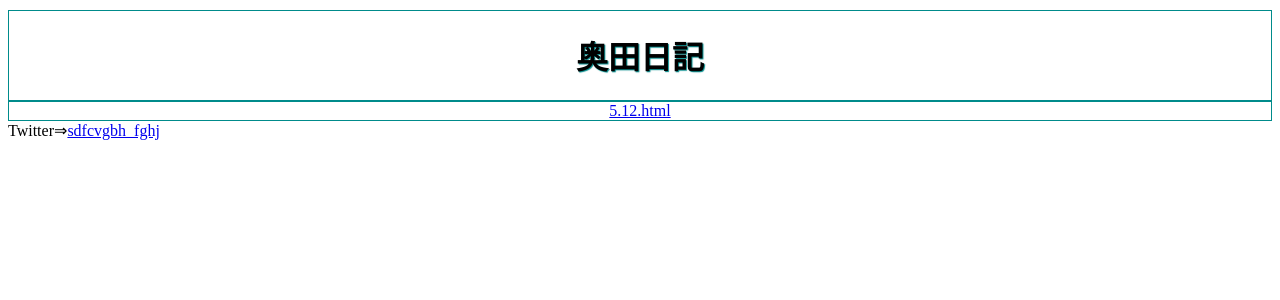
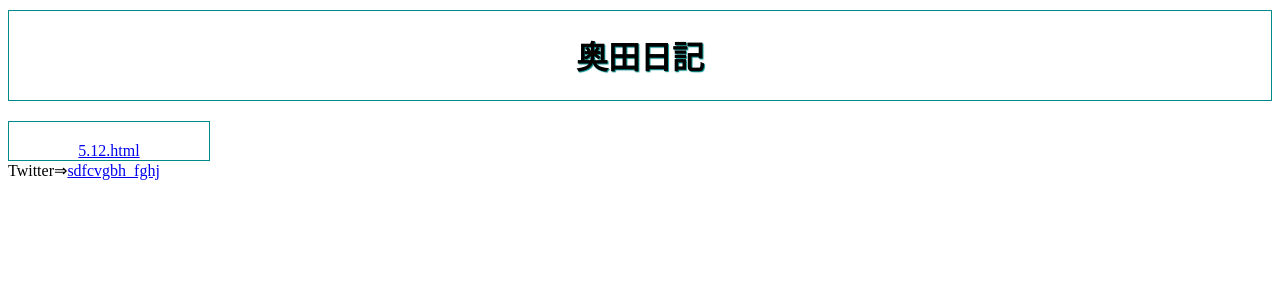
Before and after one commit to newhuman-code/homepage1, a PHP site: page /A.html in a window 1280 px wide. Shown: the top 300 px of the page. Run offline with PHP 8.4, Linux system fonts and the light colour scheme.

Commit message:
Update A.css

```diff
--- a/A.css
+++ b/A.css
@@ -10,6 +10,9 @@ h1{
 }
 
 .blog{
+  width: 200px;
+  margin-top: 20px;
+  padding-top: 20px;
   border-style: solid;
   border-width: thin;
   border-color: #008b8b;
```
